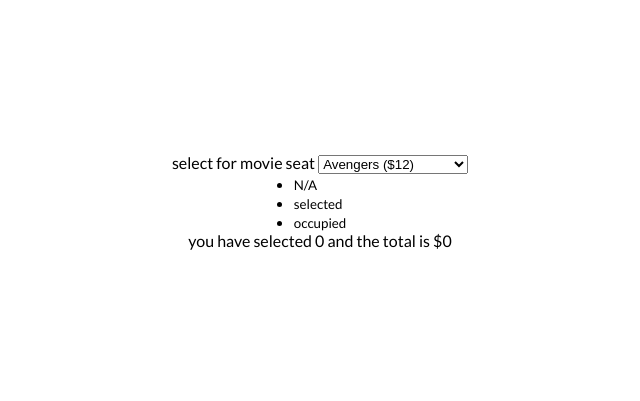
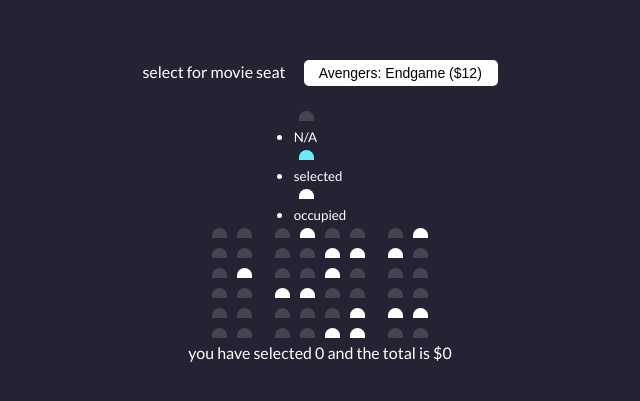
Before and after one commit to ahmedabukar01/Movie-seat, a plain HTML site: page index.html in a window 1280 px wide. Shown: the part 199-600 px from the top of the page, without its empty margins (320-960 px from the left). Drawn offline with Linux system fonts and the light colour scheme.

Commit message:
initial commit

```diff
--- a/index.html
+++ b/index.html
@@ -11,7 +11,7 @@
     <div class="movie-container">
     <label">select for movie seat</label>
     <select id="movie">
-        <option value="10">Avengers ($12)</option>
+        <option value="10">Avengers: Endgame ($12)</option>
         <option value="12">the joker ($10)</option>
         <option value="9">king in the jungle ($9)</option>
         <option value="8">Toy man ($8)</option>
--- a/style.css
+++ b/style.css
@@ -6,6 +6,8 @@
     box-sizing: border-box;
 }
 body{
+    background:#242333;
+    color:#fff;
     display: flex;
     flex-direction: column;
     align-items: center;
@@ -13,3 +15,40 @@ body{
     height: 100vh;
     font-family: 'lato', sans-serif;
 }
+.movie-container{
+    margin:20px 0;
+}
+.movie-container select{
+    background:#fff;
+    border:0;
+    border-radius: 5px;
+    font-size:14px;
+    margin-left:15px;
+    padding:5px 15px;
+    -moz-appearance: none;
+    -webkit-appearance: none;
+    appearance: none;
+}
+.seat{
+    background: #444451;
+    height:10px;
+    width:15px;
+    margin:5px;
+    border-top-left-radius: 10px;
+    border-top-right-radius: 10px;
+}
+.seat.selected{
+    background:#6feaf6;
+}
+.seat.occupied{
+    background:#fff;
+}
+.row{
+    display:flex;
+}
+.seat:nth-of-type(2){
+    margin-right:18px;
+}
+.seat:nth-last-of-type(2){
+    margin-left:18px;
+}
```
